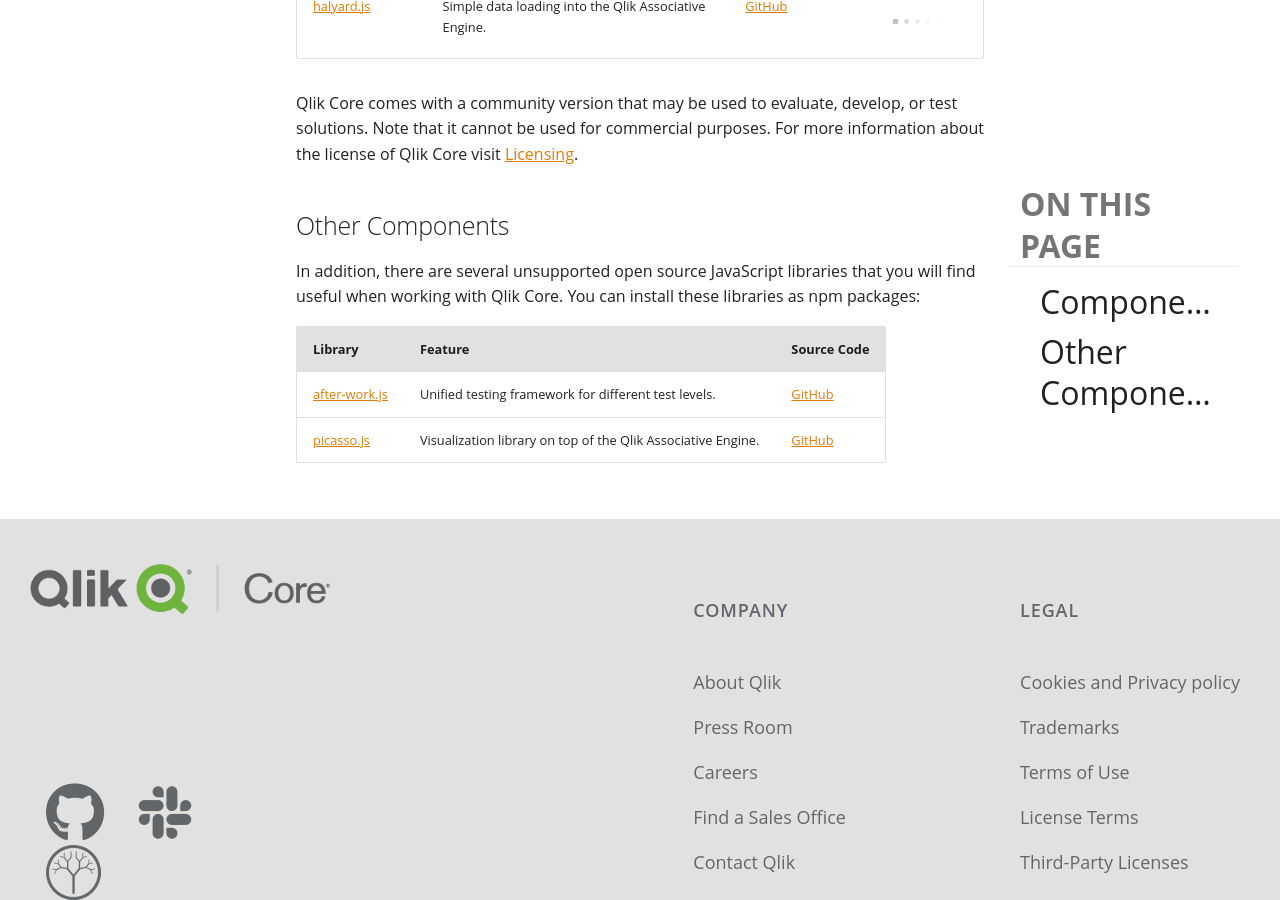
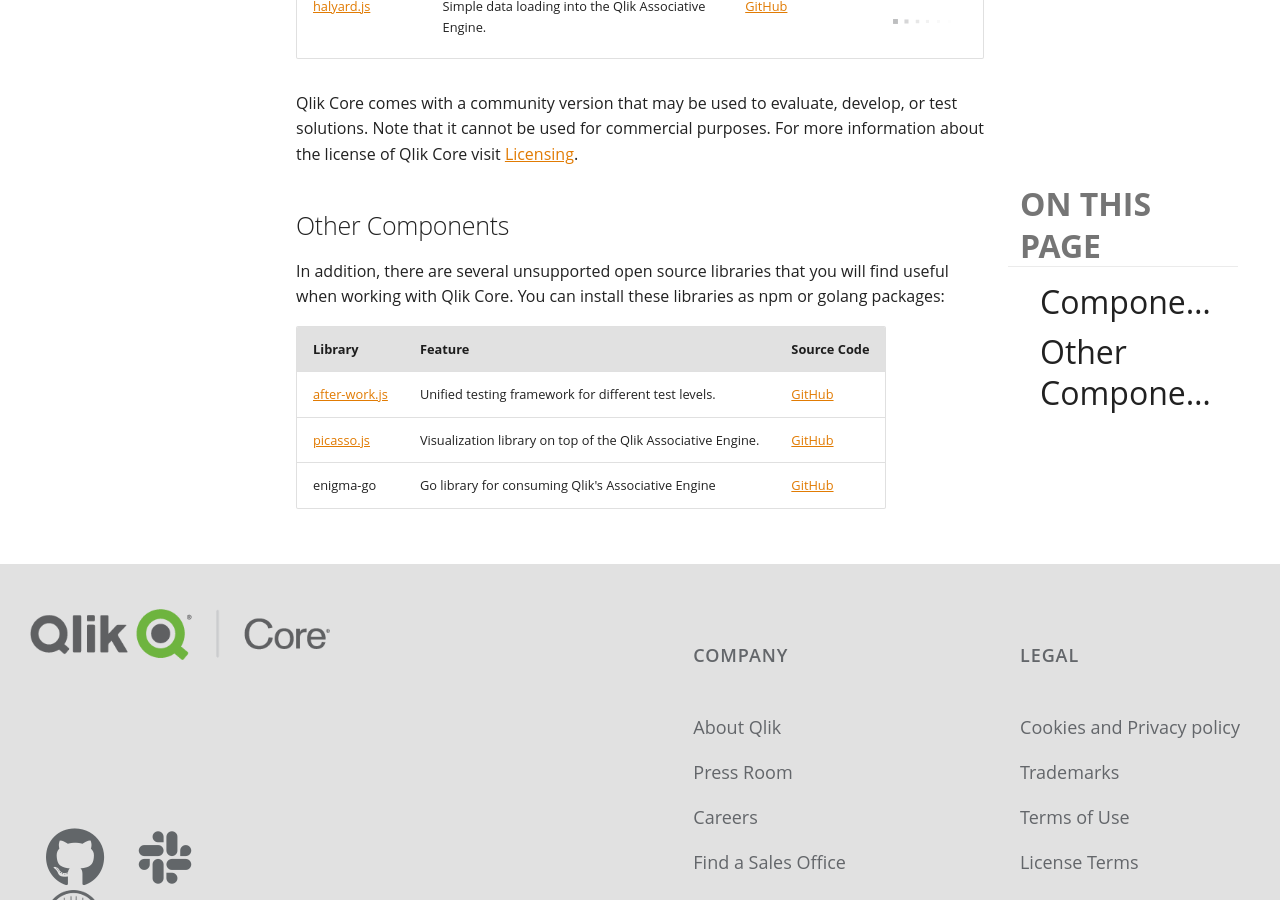
Before and after one commit to qlik-oss/core-website, an MkDocs documentation site: the page built from docs/downloads.md, in a window 1280 px wide and 900 px high, scrolled down 826 px. Built offline with MkDocs 1.6.1 and Material for MkDocs 9.7.7, drawn with Linux system fonts in a browser that asks for light colours; nearby versions of some CDN libraries; library files that are not in the unit come from our copies; comment, search, counter and statistics services are not loaded.

Commit message:
Add enigma-go to unsupported libraries

```diff
--- a/docs/downloads.md
+++ b/docs/downloads.md
@@ -21,10 +21,11 @@
 
 ## Other Components
 
-In addition, there are several unsupported open source JavaScript libraries that you will find useful when working
-with Qlik Core. You can install these libraries as npm packages:
+In addition, there are several unsupported open source libraries that you will find useful when working
+with Qlik Core. You can install these libraries as npm or golang packages:
 
 | Library | Feature | Source Code |
 | ------- | ------- | ----------- |
 | [after-work.js](https://www.npmjs.com/package/@after-work.js/aw) | Unified testing framework for different test levels. | [GitHub](https://github.com/qlik-oss/after-work.js) |
 | [picasso.js](https://www.npmjs.com/package/picasso.js) | Visualization library on top of the Qlik Associative Engine. | [GitHub](https://github.com/qlik-oss/picasso.js/) |
+| enigma-go | Go library for consuming Qlik's Associative Engine | [GitHub](https://github.com/qlik-oss/enigma-go/) |
```
